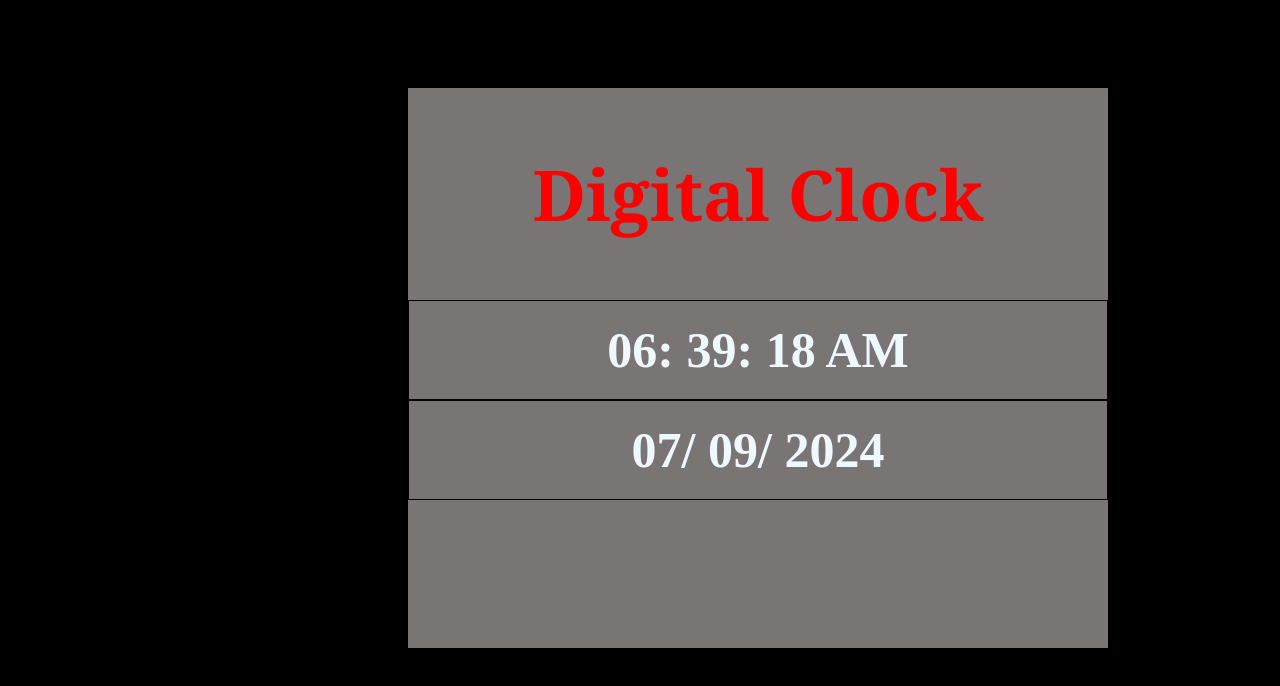
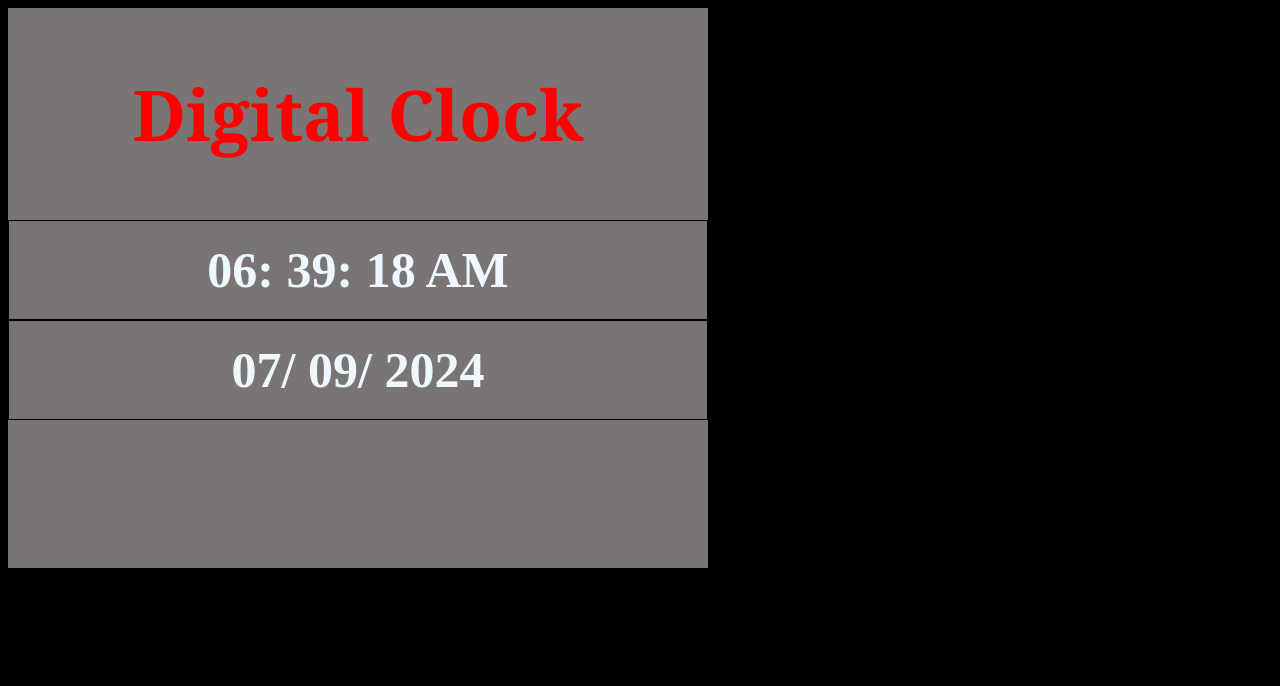
Before and after one commit to Michaelbevan303/githubemc4, a plain HTML site: page index.html in a window 1280 px wide. Drawn offline with Linux system fonts and the light colour scheme.

Commit message:
modified

```diff
--- a/index.html
+++ b/index.html
@@ -13,13 +13,11 @@
             color: red;
         }
         .sec1{
-            margin-top: 80px;
             width: 700px;
             height: 70vh;
             text-align: center;
             background-color: rgb(121, 117, 117);
             position:absolute;
-            margin-left: 400px;
         }
         section div{
             text-align: center;
```
